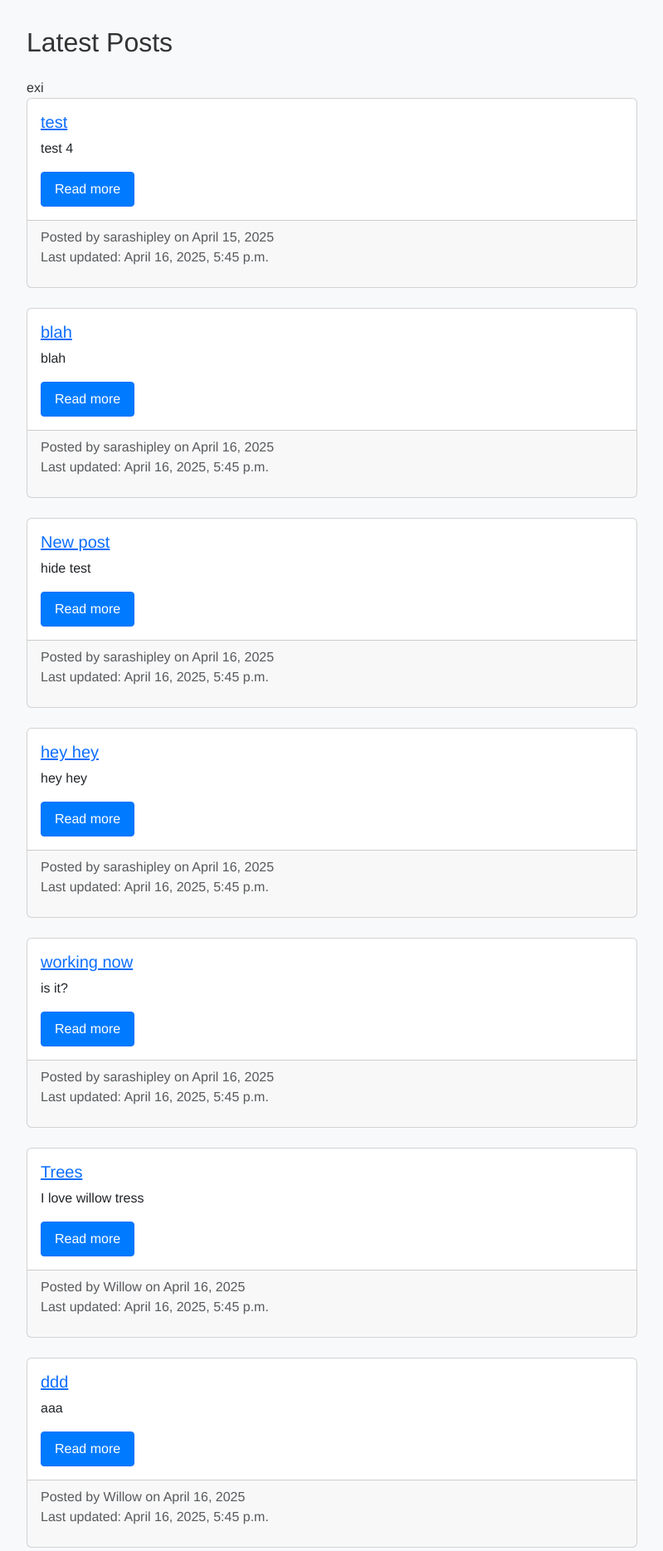
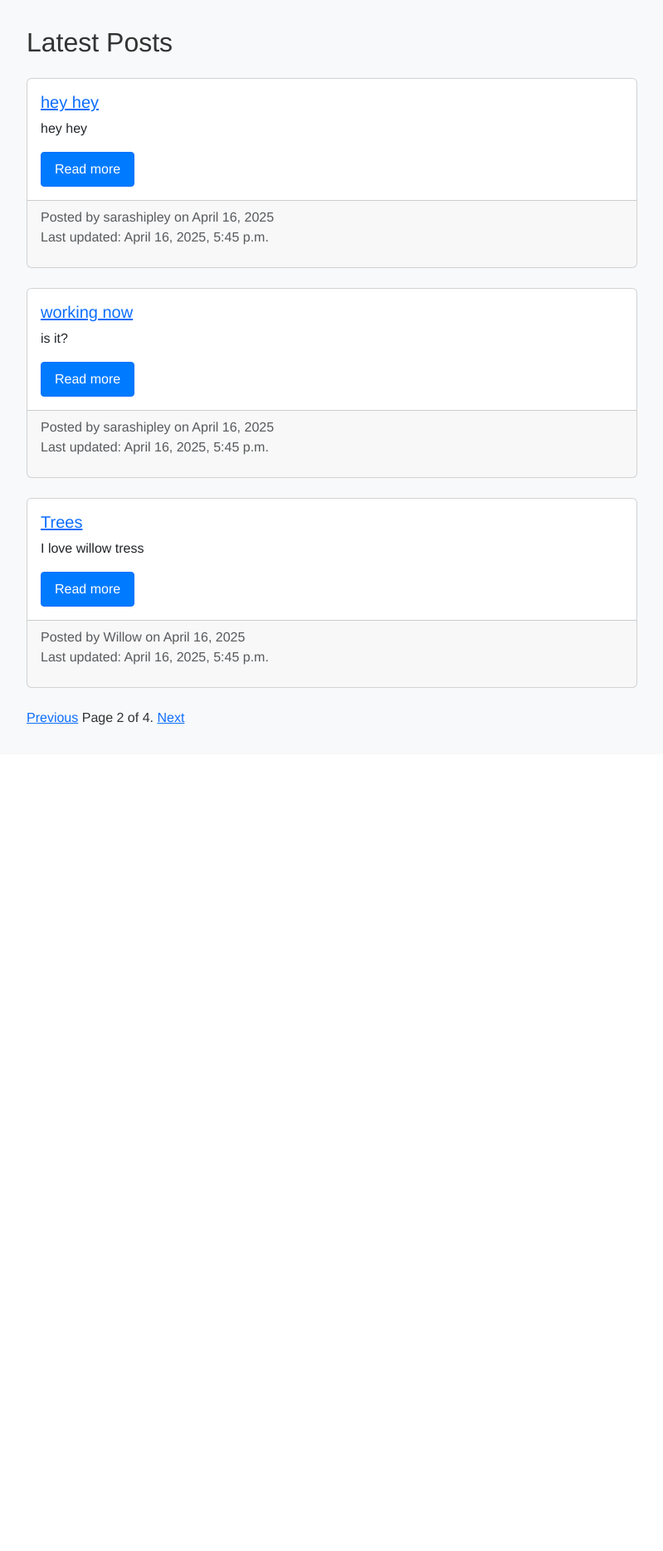
Before and after one commit to shipleyux/ms3, a Django app: page /?page=2 in a window 1280 px wide. Shown: the part 56-1925 px from the top of the page at 83% size, without its empty margins (240-1039 px from the left). After the commit the page ends 930 px from the top, so only its background shows below. Run offline with Django 4.2, Linux system fonts and the light colour scheme; data comes from the database, SQL or seed files in the repository.

Commit message:
Add pagination to post list view and template

```diff
--- a/blog/templates/blog/post_list.html
+++ b/blog/templates/blog/post_list.html
@@ -2,7 +2,7 @@
 
 {% block content %}
   <h2 class="mb-4">Latest Posts</h2>
-exi
+
   {% if user.is_authenticated %}
     <a href="{% url 'post_create' %}" class="btn btn-dark mb-4">+ Create Post</a>
   {% endif %}
@@ -25,4 +25,5 @@ exi
   {% empty %}
     <p>No posts yet.</p>
   {% endfor %}
+  {% include "pagination.html" with page=posts %}
 {% endblock %}
--- /dev/null
+++ b/blog/templates/pagination.html
@@ -0,0 +1,13 @@
+<div class="'pagination">
+    <span class="step-links">
+    {%if page.has_previous %}
+    <a href="?page={{ page.previous_page_number }}" >Previous</a>
+    {% endif %}
+    <span class="current">
+        Page {{ page.number }} of {{ page.paginator.num_pages }}.
+    </span>
+    {% if page.has_next %}
+    <a href="?page={{ page.next_page_number }}">Next</a>
+    {% endif %}
+    </span>
+</div>
--- a/blog/views.py
+++ b/blog/views.py
@@ -1,10 +1,17 @@
+from django.core.paginator import Paginator
 from django.shortcuts import render, get_object_or_404, redirect
 from django.contrib import messages
 from .models import Post
 from .forms import PostForm
 
+
 def post_list(request):
-    posts = Post.objects.all()
+    post_list = Post.objects.all()
+    paginator = Paginator(post_list, 3)  # 3 posts per page
+
+    page_number = request.GET.get('page', 1)
+    posts = paginator.get_page(page_number)  # Handles out-of-range pages
+
     return render(request, 'blog/post_list.html', {'posts': posts})
 
 def post_detail(request, post_id):
```
